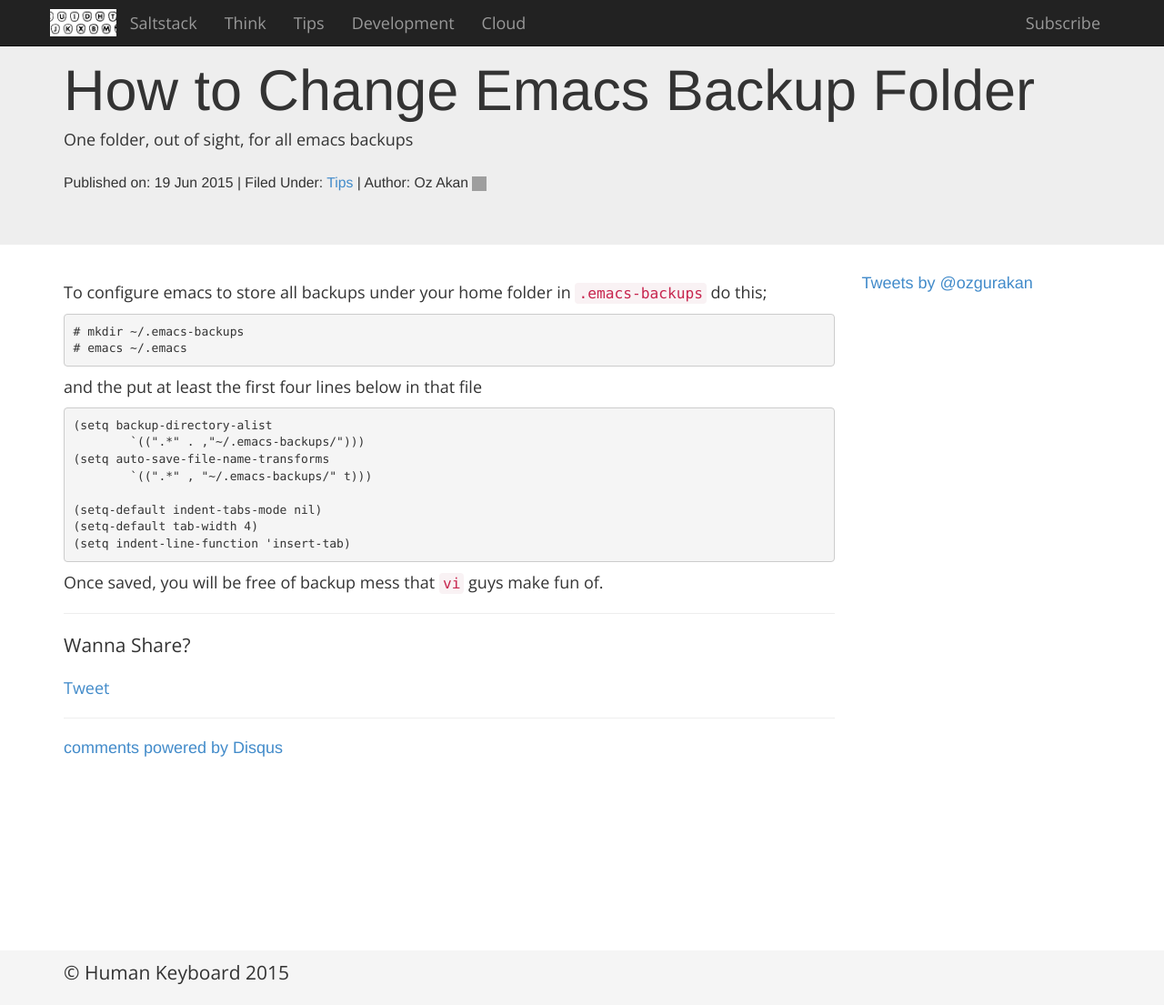
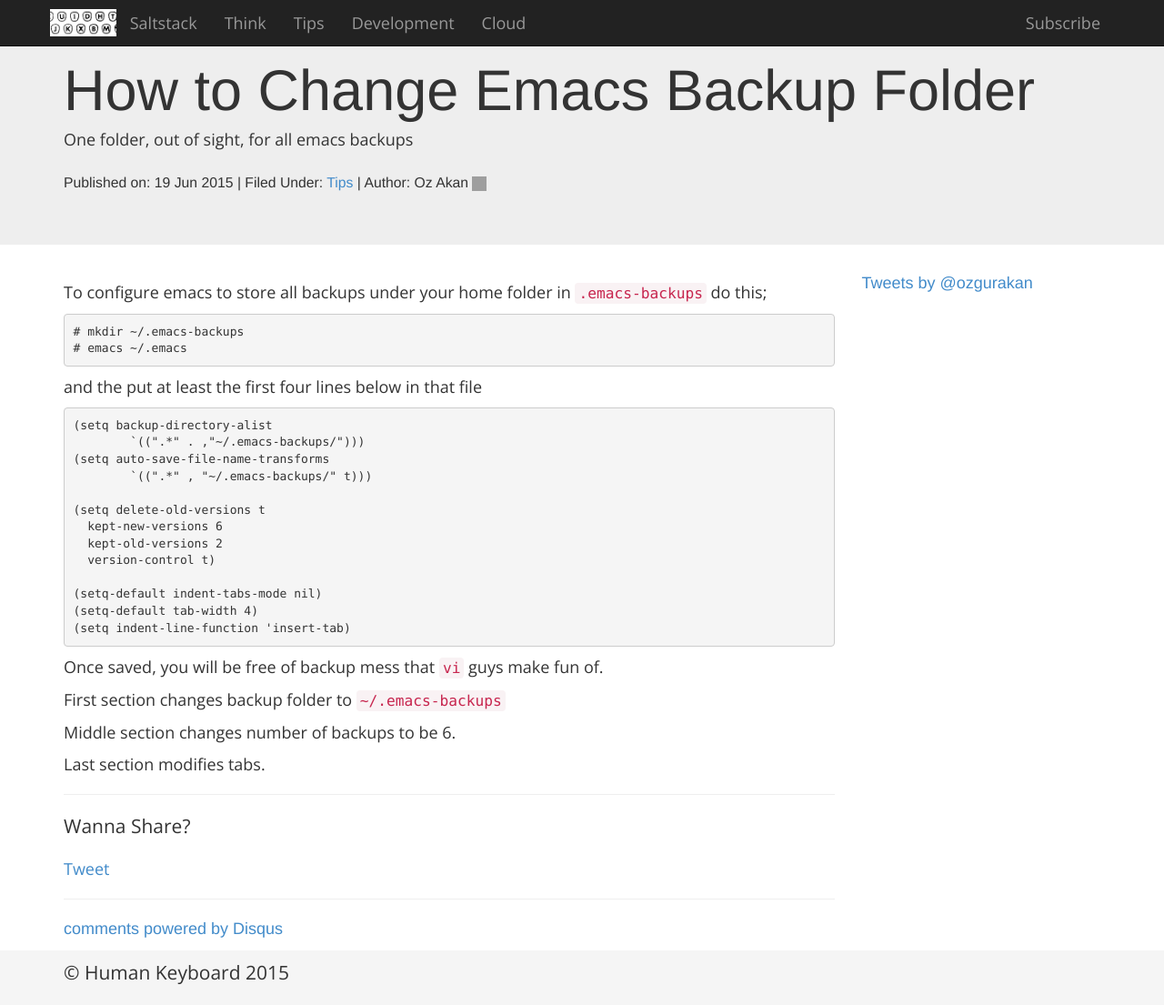
Before and after one commit to humankeyboard/humankeyboard.github.io, a Jekyll site: the page built from _posts/2015-06-19-emacs-backup-folder.markdown, in a window 1280 px wide and 1105 px high. Shown: the whole window at 91% size. Built offline with Jekyll 4.4.1, drawn with Linux system fonts in a browser that asks for light colours; nearby versions of some CDN libraries; Markdown is read by kramdown in place of the engine named in the settings; comment, search, counter and statistics services are not loaded; grey boxes are pictures that could not be loaded.

Commit message:
added more content

```diff
--- a/_posts/2015-06-19-emacs-backup-folder.markdown
+++ b/_posts/2015-06-19-emacs-backup-folder.markdown
@@ -22,8 +22,19 @@ and the put at least the first four lines below in that file
     (setq auto-save-file-name-transforms
             `((".*" , "~/.emacs-backups/" t)))
 
+    (setq delete-old-versions t
+      kept-new-versions 6
+      kept-old-versions 2
+      version-control t)
+
     (setq-default indent-tabs-mode nil)
     (setq-default tab-width 4)
     (setq indent-line-function 'insert-tab)
 
 Once saved, you will be free of backup mess that `vi` guys make fun of.
+
+First section changes backup folder to `~/.emacs-backups`
+
+Middle section changes number of backups to be 6.
+
+Last section modifies tabs.
```
